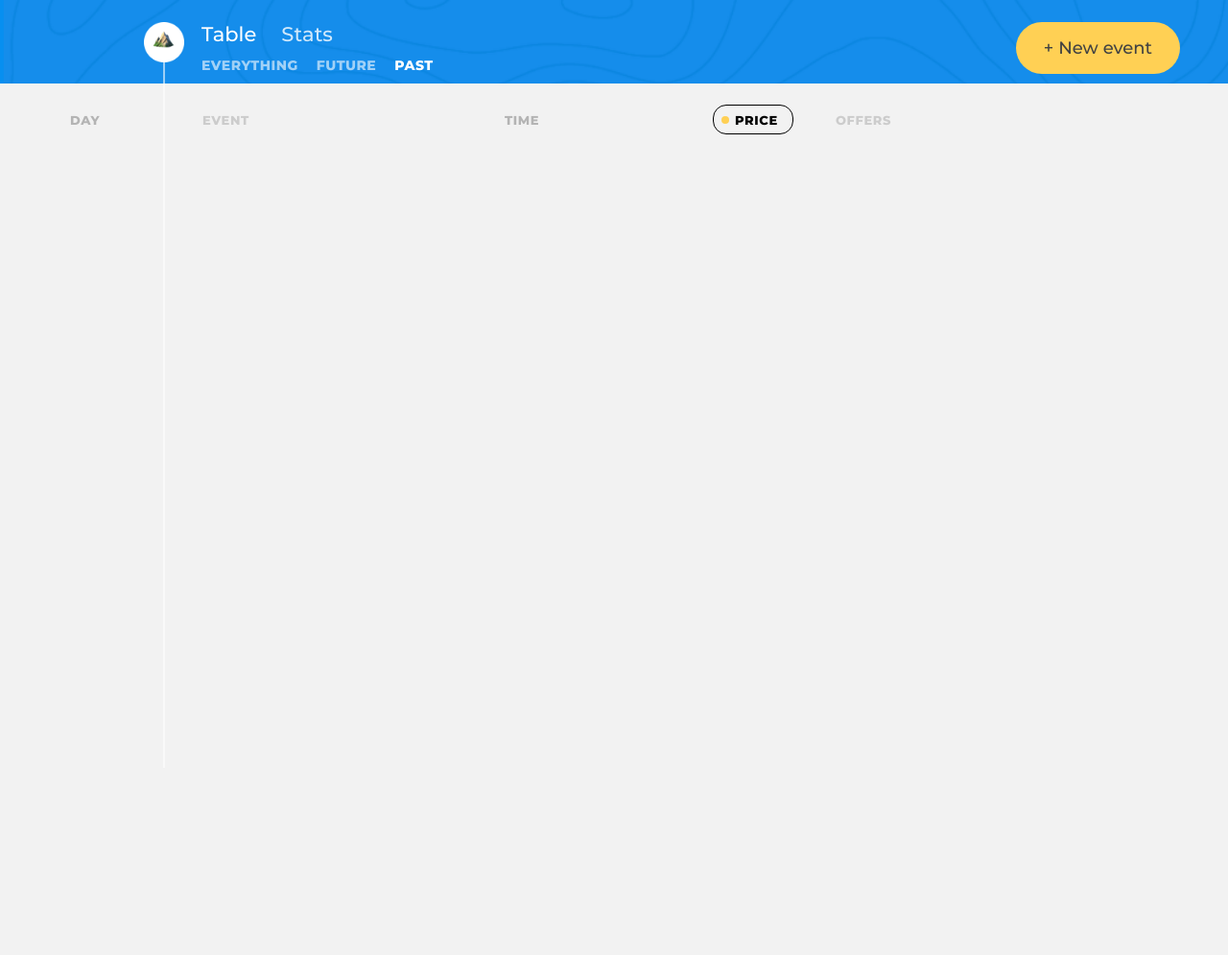
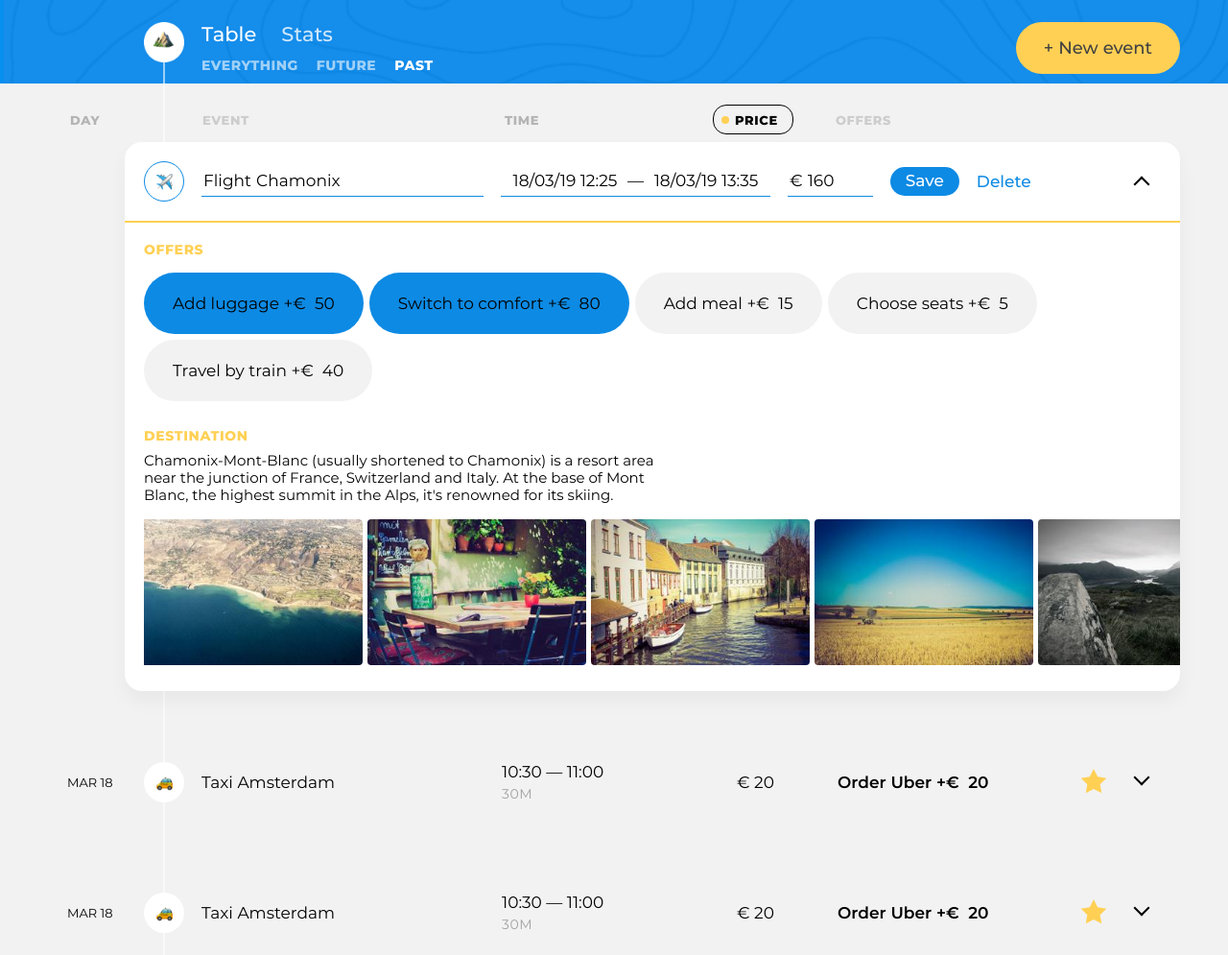
Before and after one commit to IrinaLebedeva/1265881-big-trip-16, a website built with webpack: page public/index.html in a window 1280 px wide. Shown: the top 995 px of the page at 96% size. Before the commit the page ends 800 px from the top, so only its background shows below. Built offline with nearby package versions, Linux system fonts and the light colour scheme.

Commit message:
Добавляет модули управления точками маршрута

```diff
--- a/src/main.js
+++ b/src/main.js
@@ -2,6 +2,12 @@ import {renderTemplate, RenderPosition} from './render.js';
 import {createHeaderMenuTemplate} from './view/header-menu.js';
 import {createFiltersTemplate} from './view/filters.js';
 import {createSortTemplate} from './view/sort.js';
+import {createPointsListTemplate} from './view/points-list.js';
+import {createPointsListItemTemplate} from './view/points-list-item.js';
+import {createPointTemplate} from './view/point.js';
+import {createEditPointTemplate} from './view/edit-point.js';
+
+const POINTS_COUNT = 3;
 
 const headerElement = document.querySelector('.page-header');
 const navigationContainerElement = headerElement.querySelector('.trip-controls__navigation');
@@ -13,3 +19,11 @@ const eventsContainerElement = mainElement.querySelector('.trip-events');
 renderTemplate(navigationContainerElement, RenderPosition.BEFOREEND, createHeaderMenuTemplate());
 renderTemplate(filtersContainerElement, RenderPosition.BEFOREEND, createFiltersTemplate());
 renderTemplate(eventsContainerElement, RenderPosition.BEFOREEND, createSortTemplate());
+renderTemplate(eventsContainerElement, RenderPosition.BEFOREEND, createPointsListTemplate());
+
+const eventsListElement = eventsContainerElement.querySelector('.trip-events__list');
+
+renderTemplate(eventsListElement, RenderPosition.BEFOREEND, createPointsListItemTemplate(createEditPointTemplate()));
+for (let i = 0; i < POINTS_COUNT; i++) {
+  renderTemplate(eventsListElement, RenderPosition.BEFOREEND, createPointsListItemTemplate(createPointTemplate()));
+}
--- /dev/null
+++ b/src/view/edit-point.js
@@ -0,0 +1,167 @@
+const createEditPointTemplate = () => (
+  `<form class="event event--edit" action="#" method="post">
+    <header class="event__header">
+      <div class="event__type-wrapper">
+        <label class="event__type  event__type-btn" for="event-type-toggle-1">
+          <span class="visually-hidden">Choose event type</span>
+          <img class="event__type-icon" width="17" height="17" src="img/icons/flight.png" alt="Event type icon">
+        </label>
+        <input class="event__type-toggle  visually-hidden" id="event-type-toggle-1" type="checkbox">
+
+        <div class="event__type-list">
+          <fieldset class="event__type-group">
+            <legend class="visually-hidden">Event type</legend>
+
+            <div class="event__type-item">
+              <input id="event-type-taxi-1" class="event__type-input  visually-hidden" type="radio" name="event-type" value="taxi">
+              <label class="event__type-label  event__type-label--taxi" for="event-type-taxi-1">Taxi</label>
+            </div>
+
+            <div class="event__type-item">
+              <input id="event-type-bus-1" class="event__type-input  visually-hidden" type="radio" name="event-type" value="bus">
+              <label class="event__type-label  event__type-label--bus" for="event-type-bus-1">Bus</label>
+            </div>
+
+            <div class="event__type-item">
+              <input id="event-type-train-1" class="event__type-input  visually-hidden" type="radio" name="event-type" value="train">
+              <label class="event__type-label  event__type-label--train" for="event-type-train-1">Train</label>
+            </div>
+
+            <div class="event__type-item">
+              <input id="event-type-ship-1" class="event__type-input  visually-hidden" type="radio" name="event-type" value="ship">
+              <label class="event__type-label  event__type-label--ship" for="event-type-ship-1">Ship</label>
+            </div>
+
+            <div class="event__type-item">
+              <input id="event-type-drive-1" class="event__type-input  visually-hidden" type="radio" name="event-type" value="drive">
+              <label class="event__type-label  event__type-label--drive" for="event-type-drive-1">Drive</label>
+            </div>
+
+            <div class="event__type-item">
+              <input id="event-type-flight-1" class="event__type-input  visually-hidden" type="radio" name="event-type" value="flight" checked>
+              <label class="event__type-label  event__type-label--flight" for="event-type-flight-1">Flight</label>
+            </div>
+
+            <div class="event__type-item">
+              <input id="event-type-check-in-1" class="event__type-input  visually-hidden" type="radio" name="event-type" value="check-in">
+              <label class="event__type-label  event__type-label--check-in" for="event-type-check-in-1">Check-in</label>
+            </div>
+
+            <div class="event__type-item">
+              <input id="event-type-sightseeing-1" class="event__type-input  visually-hidden" type="radio" name="event-type" value="sightseeing">
+              <label class="event__type-label  event__type-label--sightseeing" for="event-type-sightseeing-1">Sightseeing</label>
+            </div>
+
+            <div class="event__type-item">
+              <input id="event-type-restaurant-1" class="event__type-input  visually-hidden" type="radio" name="event-type" value="restaurant">
+              <label class="event__type-label  event__type-label--restaurant" for="event-type-restaurant-1">Restaurant</label>
+            </div>
+          </fieldset>
+        </div>
+      </div>
+
+      <div class="event__field-group  event__field-group--destination">
+        <label class="event__label  event__type-output" for="event-destination-1">
+          Flight
+        </label>
+        <input class="event__input  event__input--destination" id="event-destination-1" type="text" name="event-destination" value="Chamonix" list="destination-list-1">
+        <datalist id="destination-list-1">
+          <option value="Amsterdam"></option>
+          <option value="Geneva"></option>
+          <option value="Chamonix"></option>
+        </datalist>
+      </div>
+
+      <div class="event__field-group  event__field-group--time">
+        <label class="visually-hidden" for="event-start-time-1">From</label>
+        <input class="event__input  event__input--time" id="event-start-time-1" type="text" name="event-start-time" value="18/03/19 12:25">
+        &mdash;
+        <label class="visually-hidden" for="event-end-time-1">To</label>
+        <input class="event__input  event__input--time" id="event-end-time-1" type="text" name="event-end-time" value="18/03/19 13:35">
+      </div>
+
+      <div class="event__field-group  event__field-group--price">
+        <label class="event__label" for="event-price-1">
+          <span class="visually-hidden">Price</span>
+          &euro;
+        </label>
+        <input class="event__input  event__input--price" id="event-price-1" type="text" name="event-price" value="160">
+      </div>
+
+      <button class="event__save-btn  btn  btn--blue" type="submit">Save</button>
+      <button class="event__reset-btn" type="reset">Delete</button>
+      <button class="event__rollup-btn" type="button">
+        <span class="visually-hidden">Open event</span>
+      </button>
+    </header>
+    <section class="event__details">
+      <section class="event__section  event__section--offers">
+        <h3 class="event__section-title  event__section-title--offers">Offers</h3>
+
+        <div class="event__available-offers">
+          <div class="event__offer-selector">
+            <input class="event__offer-checkbox  visually-hidden" id="event-offer-luggage-1" type="checkbox" name="event-offer-luggage" checked>
+            <label class="event__offer-label" for="event-offer-luggage-1">
+              <span class="event__offer-title">Add luggage</span>
+              &plus;&euro;&nbsp;
+              <span class="event__offer-price">50</span>
+            </label>
+          </div>
+
+          <div class="event__offer-selector">
+            <input class="event__offer-checkbox  visually-hidden" id="event-offer-comfort-1" type="checkbox" name="event-offer-comfort" checked>
+            <label class="event__offer-label" for="event-offer-comfort-1">
+              <span class="event__offer-title">Switch to comfort</span>
+              &plus;&euro;&nbsp;
+              <span class="event__offer-price">80</span>
+            </label>
+          </div>
+
+          <div class="event__offer-selector">
+            <input class="event__offer-checkbox  visually-hidden" id="event-offer-meal-1" type="checkbox" name="event-offer-meal">
+            <label class="event__offer-label" for="event-offer-meal-1">
+              <span class="event__offer-title">Add meal</span>
+              &plus;&euro;&nbsp;
+              <span class="event__offer-price">15</span>
+            </label>
+          </div>
+
+          <div class="event__offer-selector">
+            <input class="event__offer-checkbox  visually-hidden" id="event-offer-seats-1" type="checkbox" name="event-offer-seats">
+            <label class="event__offer-label" for="event-offer-seats-1">
+              <span class="event__offer-title">Choose seats</span>
+              &plus;&euro;&nbsp;
+              <span class="event__offer-price">5</span>
+            </label>
+          </div>
+
+          <div class="event__offer-selector">
+            <input class="event__offer-checkbox  visually-hidden" id="event-offer-train-1" type="checkbox" name="event-offer-train">
+            <label class="event__offer-label" for="event-offer-train-1">
+              <span class="event__offer-title">Travel by train</span>
+              &plus;&euro;&nbsp;
+              <span class="event__offer-price">40</span>
+            </label>
+          </div>
+        </div>
+      </section>
+
+      <section class="event__section  event__section--destination">
+        <h3 class="event__section-title  event__section-title--destination">Destination</h3>
+        <p class="event__destination-description">Chamonix-Mont-Blanc (usually shortened to Chamonix) is a resort area near the junction of France, Switzerland and Italy. At the base of Mont Blanc, the highest summit in the Alps, it's renowned for its skiing.</p>
+
+        <div class="event__photos-container">
+          <div class="event__photos-tape">
+            <img class="event__photo" src="img/photos/1.jpg" alt="Event photo">
+            <img class="event__photo" src="img/photos/2.jpg" alt="Event photo">
+            <img class="event__photo" src="img/photos/3.jpg" alt="Event photo">
+            <img class="event__photo" src="img/photos/4.jpg" alt="Event photo">
+            <img class="event__photo" src="img/photos/5.jpg" alt="Event photo">
+          </div>
+        </div>
+      </section>
+    </section>
+  </form>`
+);
+
+export {createEditPointTemplate};
--- /dev/null
+++ b/src/view/point.js
@@ -0,0 +1,39 @@
+const createPointTemplate = () => (
+  `<div class="event">
+    <time class="event__date" datetime="2019-03-18">MAR 18</time>
+    <div class="event__type">
+      <img class="event__type-icon" width="42" height="42" src="img/icons/taxi.png" alt="Event type icon">
+    </div>
+    <h3 class="event__title">Taxi Amsterdam</h3>
+    <div class="event__schedule">
+      <p class="event__time">
+        <time class="event__start-time" datetime="2019-03-18T10:30">10:30</time>
+        &mdash;
+        <time class="event__end-time" datetime="2019-03-18T11:00">11:00</time>
+      </p>
+      <p class="event__duration">30M</p>
+    </div>
+    <p class="event__price">
+      &euro;&nbsp;<span class="event__price-value">20</span>
+    </p>
+    <h4 class="visually-hidden">Offers:</h4>
+    <ul class="event__selected-offers">
+      <li class="event__offer">
+        <span class="event__offer-title">Order Uber</span>
+        &plus;&euro;&nbsp;
+        <span class="event__offer-price">20</span>
+      </li>
+    </ul>
+    <button class="event__favorite-btn event__favorite-btn--active" type="button">
+      <span class="visually-hidden">Add to favorite</span>
+      <svg class="event__favorite-icon" width="28" height="28" viewBox="0 0 28 28">
+        <path d="M14 21l-8.22899 4.3262 1.57159-9.1631L.685209 9.67376 9.8855 8.33688 14 0l4.1145 8.33688 9.2003 1.33688-6.6574 6.48934 1.5716 9.1631L14 21z"/>
+      </svg>
+    </button>
+    <button class="event__rollup-btn" type="button">
+      <span class="visually-hidden">Open event</span>
+    </button>
+  </div>`
+);
+
+export {createPointTemplate};
--- /dev/null
+++ b/src/view/points-list-item.js
@@ -0,0 +1,11 @@
+/**
+ * @param {String} itemContent
+ * @returns {String}
+ */
+const createPointsListItemTemplate = (itemContent) => (
+  `<li class="trip-events__item">
+    ${itemContent}
+  </li>`
+);
+
+export {createPointsListItemTemplate};
--- /dev/null
+++ b/src/view/points-list.js
@@ -0,0 +1,6 @@
+const createPointsListTemplate = () => (
+  `<ul class="trip-events__list">
+  </ul>`
+);
+
+export {createPointsListTemplate};
```
Also changed, not shown: public/index.html (+0 -4 lines).
